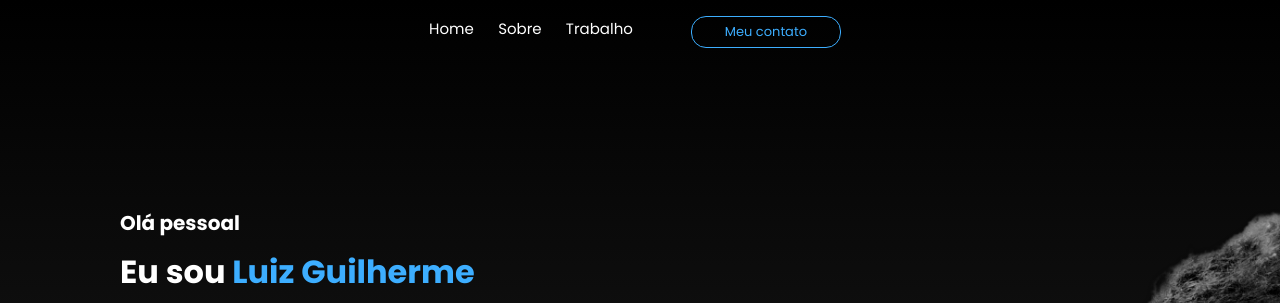
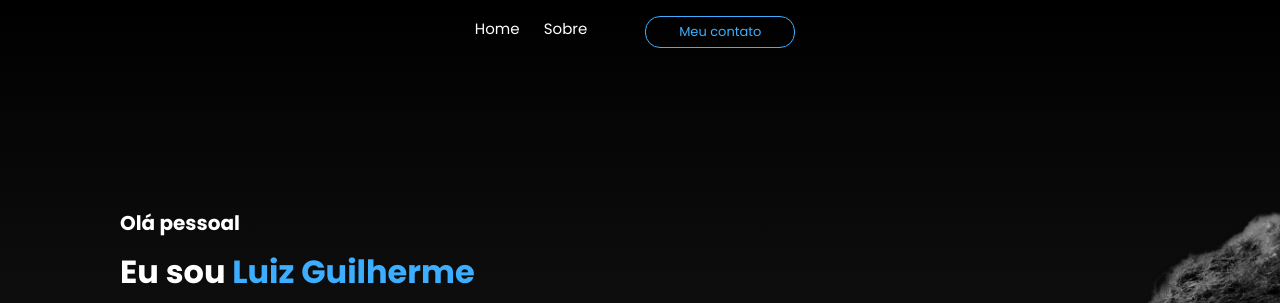
Before and after one commit to Luizfrr/luizfrr.github.io, a plain HTML site: page index.html in a window 1280 px wide. Shown: the top 303 px of the page. Drawn offline with Linux system fonts and the light colour scheme.

Commit message:
atualizacao da navbar

```diff
--- a/index.html
+++ b/index.html
@@ -14,7 +14,6 @@
                 <li>
                     <a href="">Home</a>
                     <a href="">Sobre</a>
-                    <a href="">Trabalho</a>
                 </li>
                 <button id="meucontato">Meu contato</button>
             </div>
```
